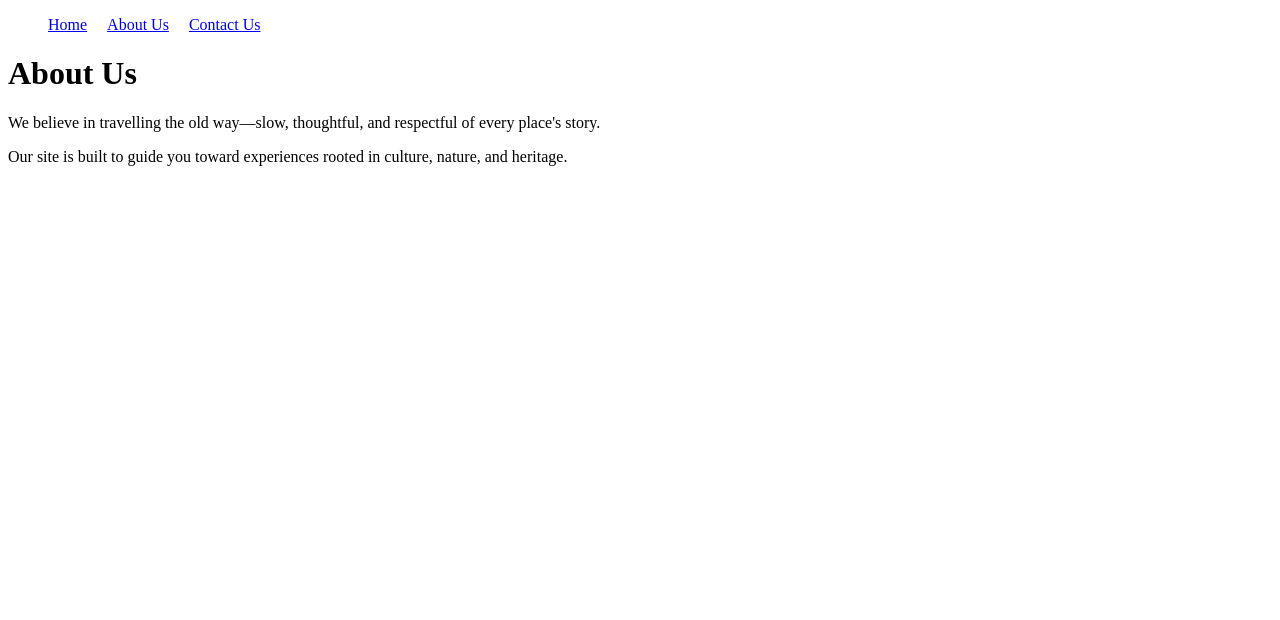
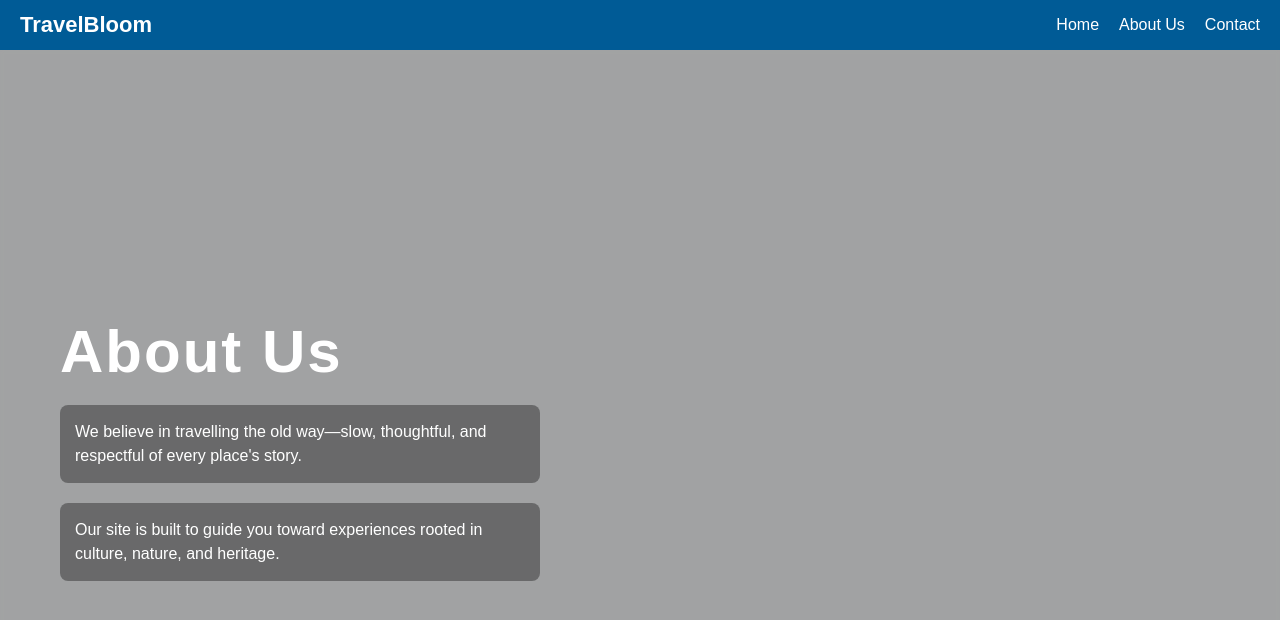
Before and after one commit to PrithviKumarT/Travel_recommendation, a plain HTML site: page about.html in a window 1280 px wide. Drawn offline with Linux system fonts and the light colour scheme.

Commit message:
Update about.html

```diff
--- a/about.html
+++ b/about.html
@@ -6,20 +6,24 @@
         body { font-family: serif; }
         nav ul { list-style: none; display: flex; gap: 20px; }
     </style>
+    <link rel="stylesheet" href="styles.css">
 </head>
 <body>
+    <nav class="navbar">
+    <div class="logo">TravelBloom</div>
 
-<nav>
-    <ul>
+    <ul class="nav-links">
         <li><a href="index.html">Home</a></li>
         <li><a href="about.html">About Us</a></li>
-        <li><a href="contact.html">Contact Us</a></li>
-    </ul>
-</nav>
+        <li><a href="contact.html">Contact</a></li></ul></nav>
+<header class="hero-section">
+    <div class="hero-content">
+
 
 <h1>About Us</h1>
 <p>We believe in travelling the old way—slow, thoughtful, and respectful of every place's story.</p>
 <p>Our site is built to guide you toward experiences rooted in culture, nature, and heritage.</p>
-
+</div>
+</header>
 </body>
 </html>
```
